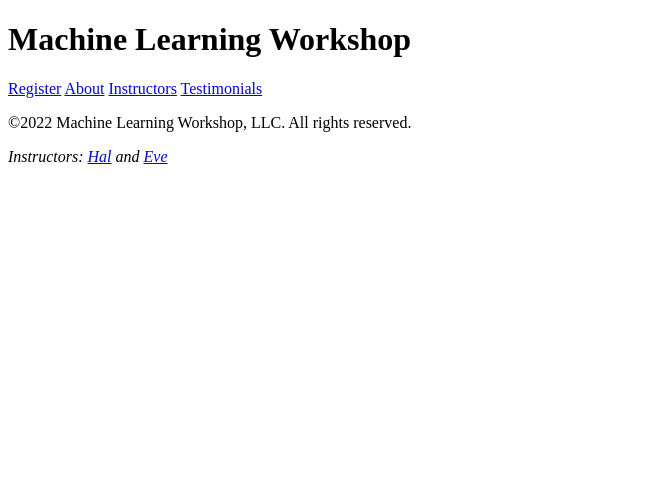
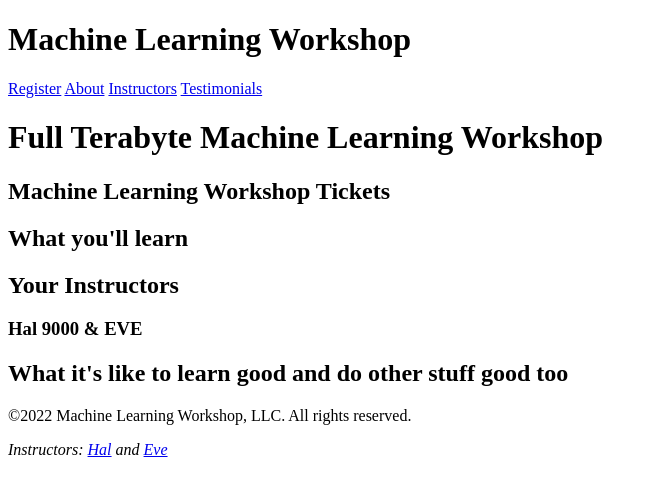
Before and after one commit to this-is-geek-sassy/web.dev-html, a plain HTML site: page index.html in a window 1280 px wide. Shown: the whole page, without its empty margins (0-657 px from the left). Drawn offline with Linux system fonts and the light colour scheme.

Commit message:
semantic main element

```diff
--- a/index.html
+++ b/index.html
@@ -117,6 +117,28 @@
       <a href="#feedback">Testimonials</a>
     </nav>
   </header>
+  <main>
+    <header>
+      <h1>Full Terabyte Machine Learning Workshop</h1>
+    </header>
+
+    <section id="reg">
+      <h2>Machine Learning Workshop Tickets</h2>
+    </section>
+
+    <section id="about">
+      <h2>What you'll learn</h2>
+    </section>
+
+    <section id="teachers">
+      <h2>Your Instructors</h2>
+      <h3>Hal 9000 <span>&amp;</span> EVE</h3>
+    </section>
+
+    <section id="feedback">
+      <h2>What it's like to learn good and do other stuff good too</h2>
+    </section>
+  </main>
 
   <footer>
     <p>&copy;2022 Machine Learning Workshop, LLC. All rights reserved.</p>
```
